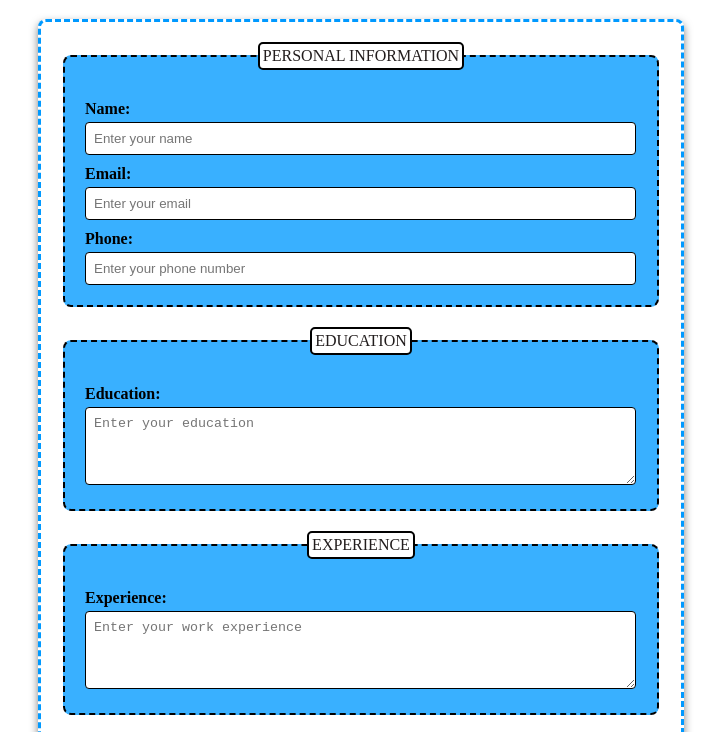
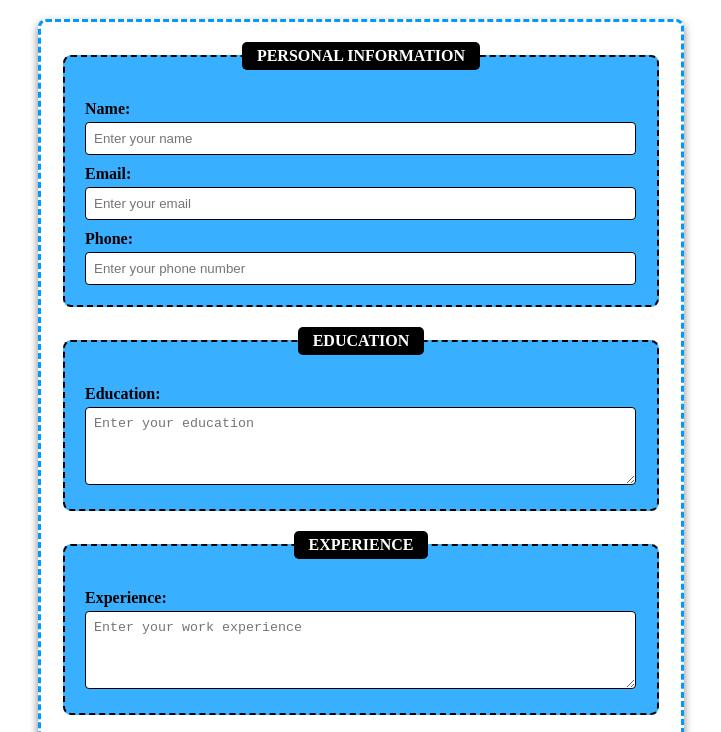
Before and after one commit to maimoona2024/Static-Interactive-Resume-Milestone-4, a plain HTML site: page index.html in a window 1280 px wide. Shown: the part 61-793 px from the top of the page, without its empty margins (279-1000 px from the left). Drawn offline with Linux system fonts and the light colour scheme.

Commit message:
Update style.css

```diff
--- a/style.css
+++ b/style.css
@@ -33,13 +33,15 @@ fieldset {
 }
 
 legend {
-    border: 2px solid black;
-    padding: 3px 3px 3px 3px;
+    padding-top: 5px;
+    padding-bottom: 5px;
+    padding-left: 15px;
+    padding-right: 15px;
     border-radius: 5px;
-    background-color: white;
-    font-weight: lighter;
+    background-color: black;
+    font-weight: bold;
     text-align: center;
-    color: rgb(34, 29, 29);
+    color: white;
 }
 
 label {
```
